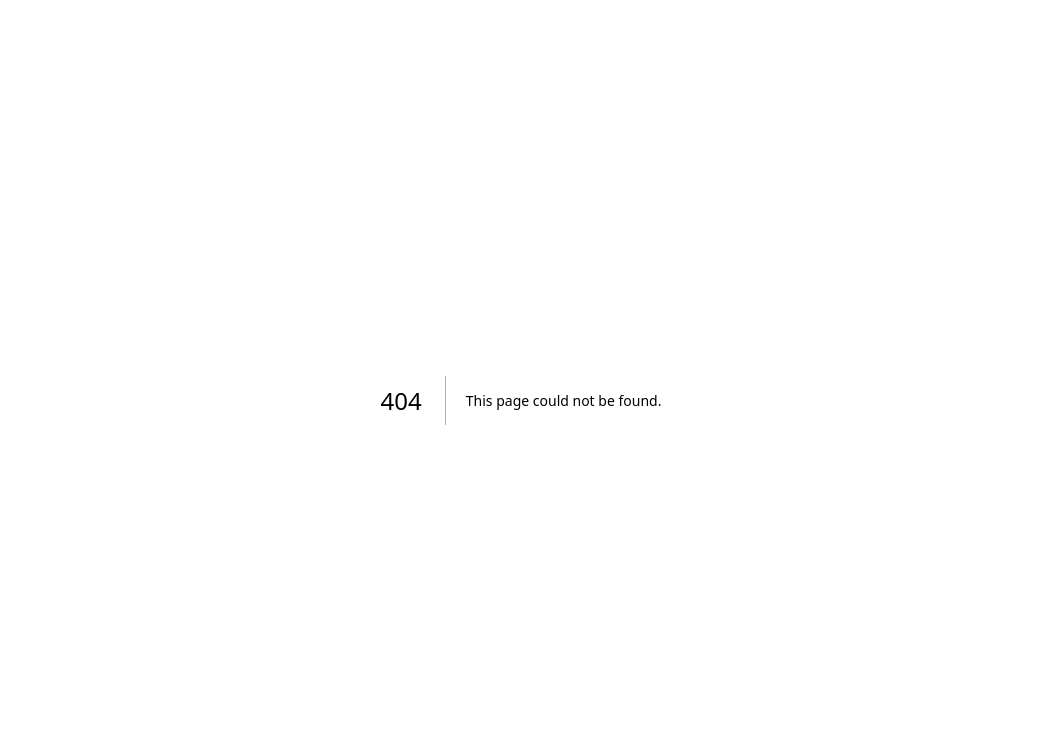
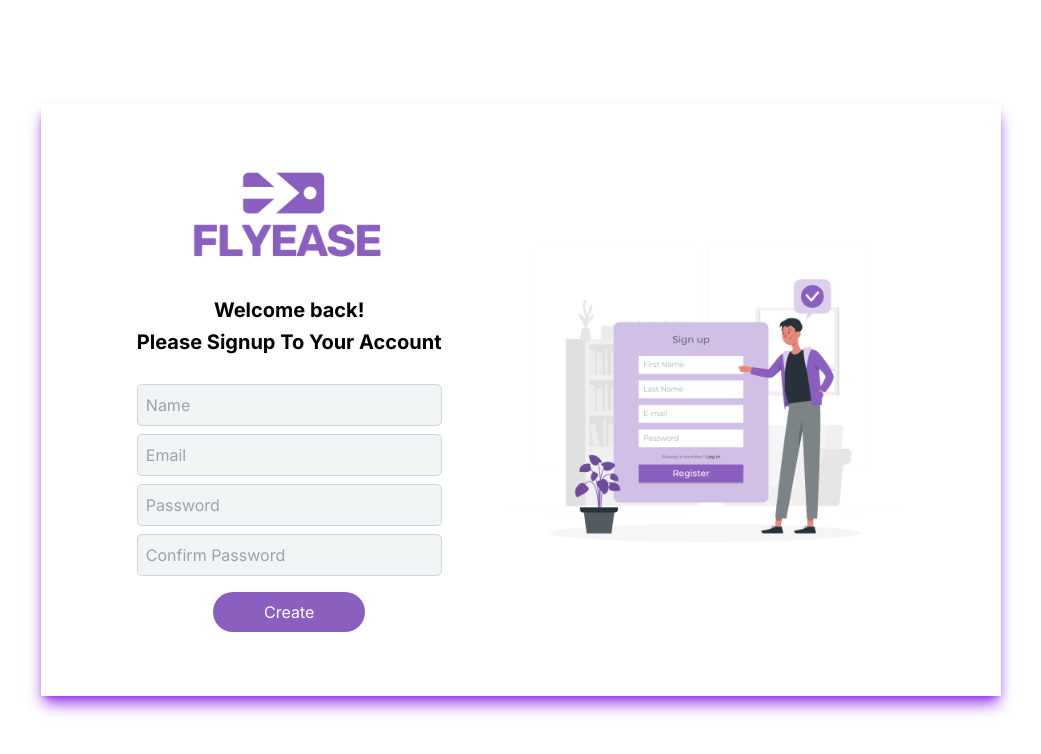
Before and after one commit to farhanpavel/FlyEase, a Next.js app in the folder client/: page /signup in a window 1280 px wide. Before the commit this address had no page. Shown: the top 754 px of the page, without its empty margins (119-1160 px from the left). Built offline with nearby package versions, Linux system fonts and the light colour scheme.

Commit message:
api structure builded

```diff
--- a/client/src/app/_home/Bottom.tsx
+++ b/client/src/app/_home/Bottom.tsx
@@ -3,7 +3,7 @@ import Link from "next/link";
 export default function Bottom() {
   return (
     <div className="container mx-auto">
-      <div className="mt-20 bg-purple-600 rounded-2xl p-14 w-[90%] mx-auto">
+      <div className="mt-20 bg-purple-800 rounded-2xl p-14 w-[90%] mx-auto">
         <div className="text-center space-y-6">
           <div>
             <h1 className="text-xl font-[900] md:text-2xl  text-white ">
--- /dev/null
+++ b/client/src/app/pages/api/auth/register.tsx
@@ -0,0 +1,28 @@
+import type { NextApiRequest, NextApiResponse } from "next";
+
+export default async function handler(
+  req: NextApiRequest,
+  res: NextApiResponse
+) {
+  if (req.method === "POST") {
+    try {
+      const response = await fetch(
+        "https://flight-back.vercel.app/api/v1/auth/register",
+        {
+          method: "POST",
+          headers: { "Content-Type": "application/json" },
+          body: JSON.stringify(req.body),
+        }
+      );
+
+      const data = await response.json();
+      res.status(response.status).json(data);
+    } catch (error) {
+      console.error("Error in register API:", error);
+      res.status(500).json({ message: "Internal server error" });
+    }
+  } else {
+    res.setHeader("Allow", ["POST"]);
+    res.status(405).json({ message: `Method ${req.method} not allowed` });
+  }
+}
--- /dev/null
+++ b/client/src/app/signin/page.tsx
@@ -0,0 +1,70 @@
+"use client";
+import React, { useState, useEffect } from "react";
+import Image from "next/image";
+import Link from "next/link";
+
+export default function Signin() {
+  return (
+    <div>
+      <div className="min-h-screen flex items-center justify-center">
+        <div className="w-[80%] sm:w-3/4 m-auto  flex flex-wrap sm:flex-nowrap  shadow-lg shadow-purple-600 justify-around text-center p-16 ">
+          <div className="space-y-7 flex flex-wrap flex-col justify-center items-center">
+            <div>
+              <Image
+                src="/images/logo.png"
+                width={200}
+                height={200}
+                alt="logo"
+              />
+            </div>
+            <div className="text-center space-y-1 2xl:text-2xl text-md font- text-xl  font-[700]">
+              <h1>Welcome back!</h1>
+              <p>Please Login To Your Account</p>
+            </div>
+            <div className="2xl:w-3/4 w-full">
+              <form action="" className="flex flex-col gap-y-2">
+                <input
+                  type="email"
+                  name="email"
+                  className="border border-gray-300 p-2 text-[#4a4a4a] rounded-[5px] bg-[#F0F4F4] focus:border focus:border-[#8B5FBF] focus:ring-[2px] focus:ring-[#8B5FBF] focus:outline-none"
+                  placeholder="Email"
+                />
+
+                <input
+                  type="password"
+                  name="password"
+                  className="border border-gray-300 p-2 text-[#4a4a4a] rounded-[5px] bg-[#F0F4F4] focus:border focus:border-[#8B5FBF] focus:ring-[2px] focus:ring-[#8B5FBF] focus:outline-none"
+                  placeholder="Password"
+                />
+
+                <div className="space-x-3">
+                  <button
+                    type="submit"
+                    className="px-6 py-2 bg-[#8B5FBF]w-1/2 text-white  rounded-full mt-2"
+                  ></button>
+                </div>
+              </form>
+              <div>
+                <h1 className="text-sm  text-center mt-4">
+                  Forgot Password?{" "}
+                  <Link href={"/signup"} className="font-bold text-[#8B5FBF]">
+                    Signup
+                  </Link>
+                </h1>
+              </div>
+            </div>
+          </div>
+          <div className="order-first sm:order-last lg:flex items-center hidden">
+            <Image
+              src="/images/signin.png"
+              width={500}
+              height={400}
+              alt="logo"
+              className="lg:w-[400px] md:w-[300px] 2xl:w-[500px]"
+            />
+          </div>
+        </div>
+      </div>
+    </div>
+  );
+}
--- /dev/null
+++ b/client/src/app/signup/page.tsx
@@ -0,0 +1,115 @@
+"use client";
+import React, { useState, useEffect } from "react";
+import Image from "next/image";
+import { useRouter } from "next/navigation";
+export default function Signup() {
+  const [user, setUser] = useState({
+    name: "",
+    email: "",
+    password: "",
+    // confirmpassword: "",
+  });
+  const router = useRouter();
+  const { name, email, password } = user;
+  const handleChange = (e: React.ChangeEvent<HTMLInputElement>) => {
+    setUser({ ...user, [e.target.name]: e.target.value });
+  };
+  const handleSubmit = async (e: React.FormEvent<HTMLFormElement>) => {
+    e.preventDefault();
+    console.log(user);
+    if (!email || !password || !name) {
+      alert("Please fill everything.");
+      return;
+    }
+
+    try {
+      const response = await fetch(`/api/auth/register`, {
+        method: "POST",
+        headers: {
+          "Content-Type": "application/json",
+        },
+        body: JSON.stringify(user),
+      });
+      if (!response.ok) {
+        alert("Server Error");
+        throw new Error("Failed to submit data");
+      } else {
+        router.push("/signin");
+      }
+    } catch (err) {
+      console.log("error", err);
+    }
+  };
+
+  return (
+    <div>
+      <div className="min-h-screen flex items-center justify-center">
+        <div className="w-[80%] sm:w-3/4 m-auto  flex flex-wrap sm:flex-nowrap  shadow-lg shadow-purple-600 justify-around text-center p-16 ">
+          <div className="space-y-7 flex flex-wrap flex-col justify-center items-center">
+            <div>
+              <Image
+                src="/images/logo.png"
+                width={200}
+                height={200}
+                alt="logo"
+              />
+            </div>
+            <div className="text-center space-y-1 2xl:text-2xl text-md  text-xl font-[700]">
+              <h1>Welcome back!</h1>
+              <p>Please Signup To Your Account</p>
+            </div>
+            <div className="2xl:w-3/4 w-full">
+              <form className="flex flex-col gap-y-2" onSubmit={handleSubmit}>
+                <input
+                  type="text"
+                  name="name"
+                  className="border border-gray-300 p-2 text-[#4a4a4a] rounded-[5px] bg-[#F0F4F4] focus:border focus:border-[#8B5FBF] focus:ring-[2px] focus:ring-[#8B5FBF] focus:outline-none"
+                  placeholder="Name"
+                  onChange={handleChange}
+                />
+                <input
+                  type="email"
+                  name="email"
+                  className="border border-gray-300 p-2 text-[#4a4a4a] rounded-[5px] bg-[#F0F4F4] focus:border focus:border-[#8B5FBF] focus:ring-[2px] focus:ring-[#8B5FBF] focus:outline-none"
+                  placeholder="Email"
+                  onChange={handleChange}
+                />
+                <input
+                  type="password"
+                  name="password"
+                  className="border border-gray-300 p-2 text-[#4a4a4a] rounded-[5px] bg-[#F0F4F4] focus:border focus:border-[#8B5FBF] focus:ring-[2px] focus:ring-[#8B5FBF] focus:outline-none"
+                  placeholder="Password"
+                  onChange={handleChange}
+                />
+                <input
+                  type="password"
+                  name="confirmpassword"
+                  className="border border-gray-300 p-2 text-[#4a4a4a] rounded-[5px] bg-[#F0F4F4] focus:border focus:border-[#8B5FBF] focus:ring-[2px] focus:ring-[#8B5FBF] focus:outline-none"
+                  placeholder="Confirm Password"
+                />
+
+                <div className="space-x-3">
+                  <button
+                    type="submit"
+                    className="px-6 py-2 bg-[#8B5FBF] w-1/2 text-white rounded-full mt-2"
+                  >
+                    Create
+                  </button>
+                </div>
+              </form>
+            </div>
+          </div>
+          <div className="order-first sm:order-last lg:flex items-center hidden">
+            <Image
+              src="/images/signup.png"
+              width={400}
+              height={400}
+              alt="logo"
+              className="lg:w-[400px] md:w-[300px] 2xl:w-[500px]"
+            />
+          </div>
+        </div>
+      </div>
+    </div>
+  );
+}
```
Also changed, not shown: client/public/images/signin.png (added), client/public/images/signup.png (added), client/src/app/pages/api/auth/signin.tsx (added).
